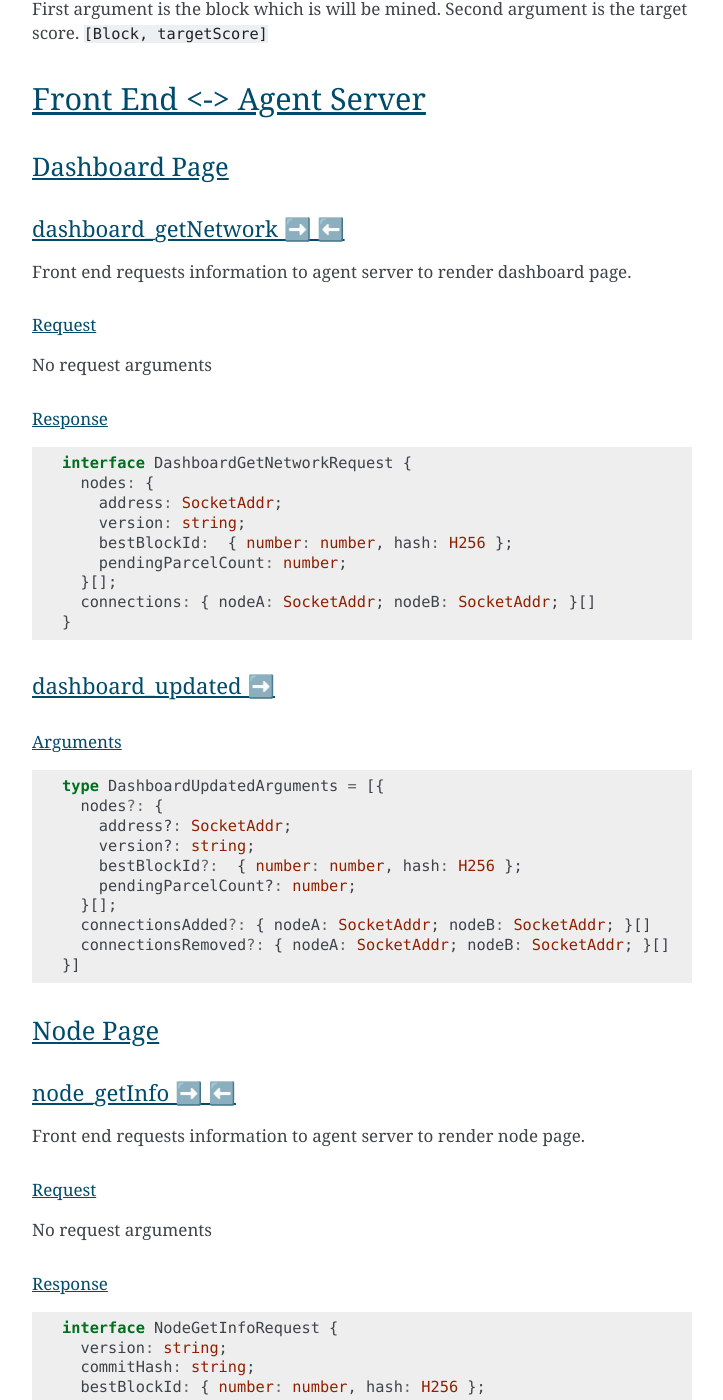
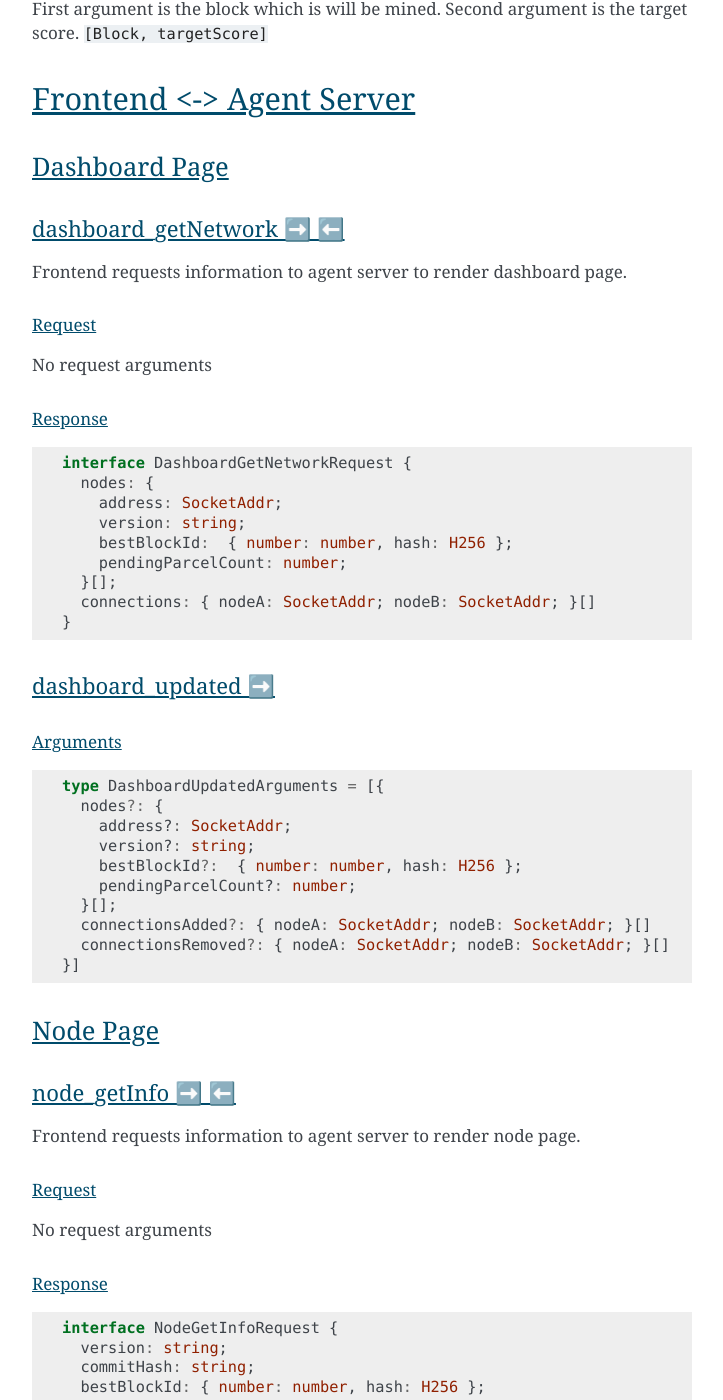
Before and after one commit to CodeChain-io/codechain-dashboard, a Sphinx documentation site: the page built from doc/source/index.rst, in a window 1280 px wide and 1400 px high, scrolled down 10028 px. Shown: the whole window, without its empty margins (388-1111 px from the left). Built offline with Sphinx 7.4.7, drawn with Linux system fonts in a browser that asks for light colours; some of the changed text lies outside the part shown.

Commit message:
Front end -> Frontend

```diff
--- a/doc/source/index.rst
+++ b/doc/source/index.rst
@@ -26,11 +26,11 @@ Agent server queries agent to get information.
 Agent saves data to its own DB.
 
 
-Front End
+Frontend
 =========
 
-Front end visualizes information for a user.
-Front end queries Agent server.
+Frontend visualizes information for a user.
+Frontend queries Agent server.
 
 
 ***************
@@ -433,7 +433,7 @@ Second argument is the target score.
 
 
 **************************
-Front End <-> Agent Server
+Frontend <-> Agent Server
 **************************
 
 Dashboard Page
@@ -442,7 +442,7 @@ Dashboard Page
 dashboard_getNetwork ➡️ ⬅️
 --------------------------
 
-Front end requests information to agent server to render dashboard page.
+Frontend requests information to agent server to render dashboard page.
 
 Request
 """""""""
@@ -490,7 +490,7 @@ Node Page
 node_getInfo ➡️ ⬅️
 ------------------
 
-Front end requests information to agent server to render node page.
+Frontend requests information to agent server to render node page.
 
 Request
 """""""""
```
